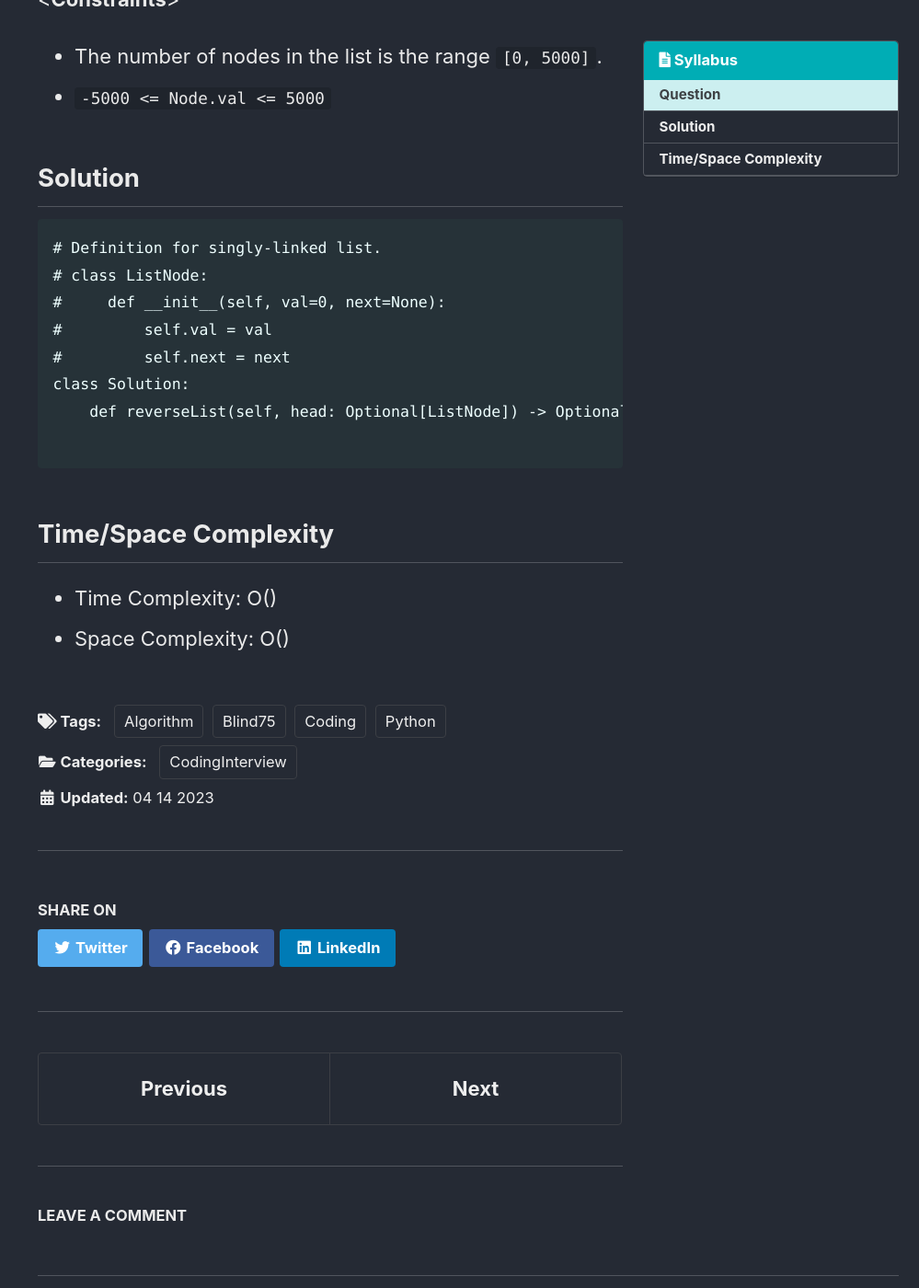
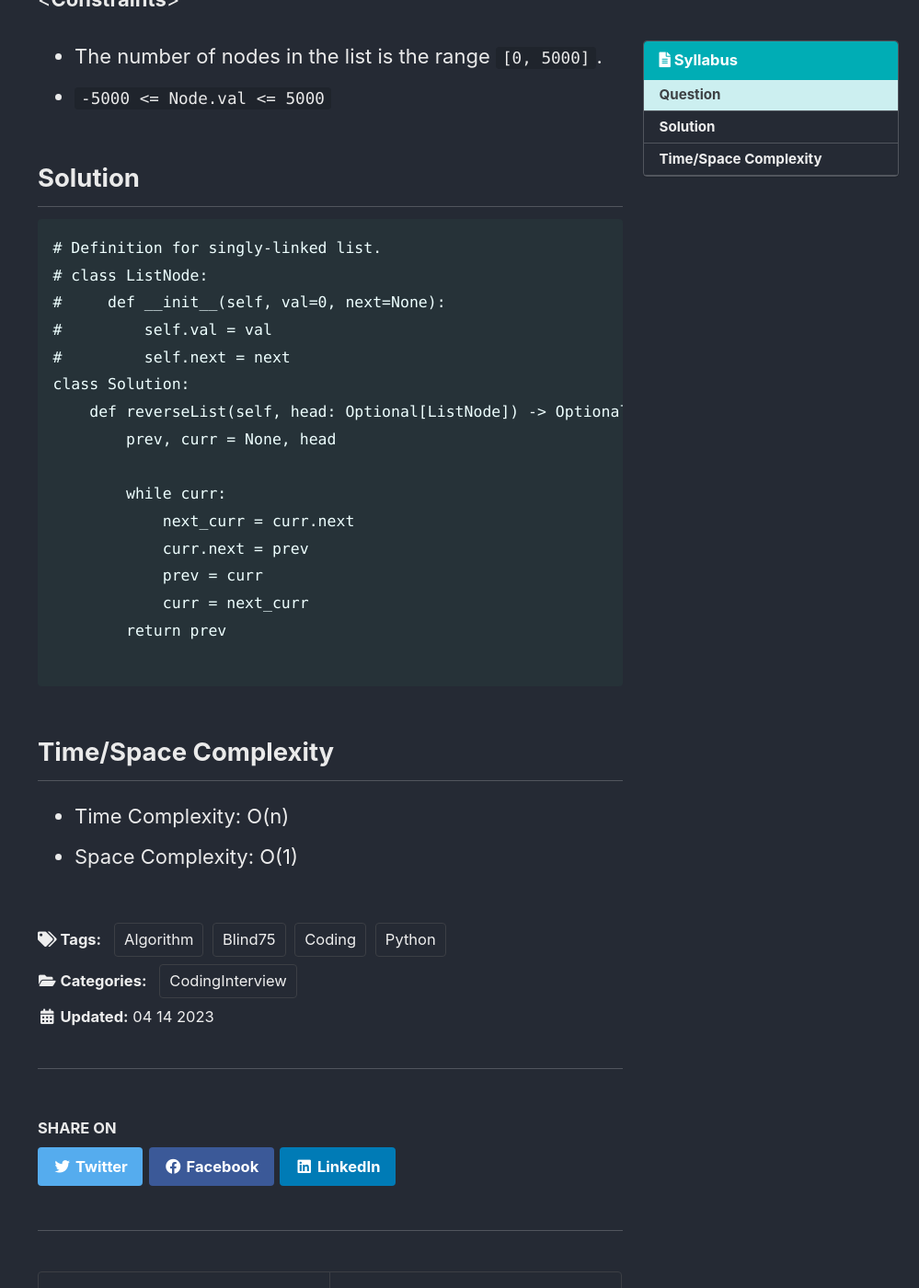
Before and after one commit to PyChanyoung/PyChanyoung.github.io, a Jekyll site: the page built from _posts/2023-04-14-reversedLinkedList.md, in a window 1280 px wide and 1400 px high, scrolled down 1007 px. Shown: the whole window at 92% size, without its empty margins (281-1280 px from the left). Built offline with Jekyll 4.4.1, drawn with Linux system fonts in a browser that asks for light colours; cached includes are drawn as plain includes; some web fonts are replaced; comment, search, counter and statistics services are not loaded; some of the changed text lies outside the part shown.

Commit message:
Content update

````diff
--- a/_posts/2023-04-14-reversedLinkedList.md
+++ b/_posts/2023-04-14-reversedLinkedList.md
@@ -43,9 +43,17 @@ Output: []
 #         self.next = next
 class Solution:
     def reverseList(self, head: Optional[ListNode]) -> Optional[ListNode]:
+        prev, curr = None, head
+
+        while curr:
+            next_curr = curr.next
+            curr.next = prev
+            prev = curr
+            curr = next_curr
+        return prev
 
 ```
 
 ## Time/Space Complexity
-- Time Complexity: O()
-- Space Complexity: O()
+- Time Complexity: O(n)
+- Space Complexity: O(1)
````
Also changed, not shown: _posts/2023-06-04-LSDRadixSort.md (added, +39 -0 lines).
